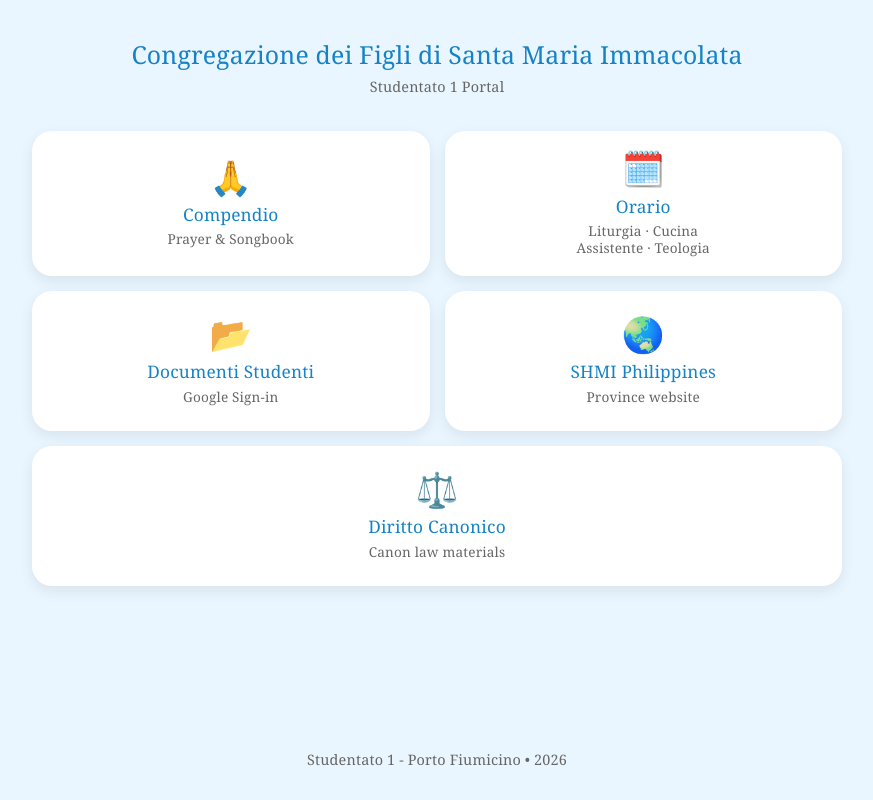
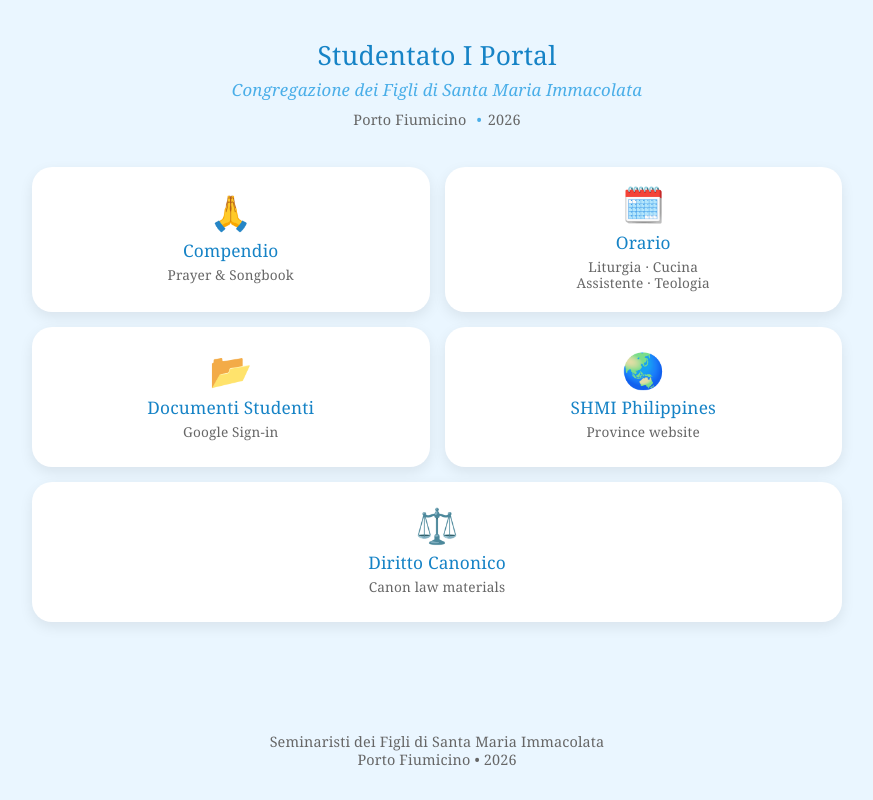
Before and after one commit to congregazionefsmi/studentato1portal, a plain HTML site: page index.html in a window 1280 px wide. Shown: the whole page, without its empty margins (203-1076 px from the left). Drawn offline with Linux system fonts and the light colour scheme.

Commit message:
update index.html

```diff
--- a/index.html
+++ b/index.html
@@ -4,7 +4,7 @@
     <meta charset="UTF-8">
     <meta name="viewport" content="width=device-width, initial-scale=1.0">
 
-    <title>Figli di Santa Maria Immacolata – Studentato 1</title>
+    <title>Studentato 1 Portal</title>
 
     <meta name="theme-color" content="#4AAEE8">
     <meta name="mobile-web-app-capable" content="yes">
@@ -51,15 +51,23 @@
         /* Hero Header */
         .home-hero {
             text-align: center;
-            padding: 10px 0 25px;
+            padding: 10px 0 28px;
         }
 
         .home-hero h1 {
             color: var(--accent-blue);
-            font-size: 1.55rem;
+            font-size: 1.65rem;
             font-weight: normal;
             line-height: 1.2;
             margin-bottom: 8px;
+        }
+
+        .hero-subtitle {
+            color: var(--main-blue);
+            font-size: 1.05rem;
+            font-style: italic;
+            font-weight: normal;
+            margin-bottom: 10px;
         }
 
         .subtitle {
@@ -75,7 +83,7 @@
             color: var(--main-blue);
         }
 
-        /* App Grid (Matching Compendio layout) */
+        /* App Grid */
         .app-grid {
             display: grid;
             grid-template-columns: repeat(2, 1fr);
@@ -154,9 +162,11 @@
 
     <main>
         <section class="home-hero">
-            <h1>Congregazione dei Figli di Santa Maria Immacolata</h1>
+            <h1>Studentato I Portal</h1>
+            <p class="hero-subtitle">Congregazione dei Figli di Santa Maria Immacolata</p>
             <p class="subtitle">
-                <span>Studentato 1 Portal</span>
+                <span>Porto Fiumicino</span>
+                <span>2026</span>
             </p>
         </section>
 
@@ -195,7 +205,8 @@
 
     <footer>
         <p class="subtitle">
-            Studentato 1 - Porto Fiumicino • 2026
+            Seminaristi dei Figli di Santa Maria Immacolata<br>
+            Porto Fiumicino • 2026
         </p>
     </footer>
 
```
